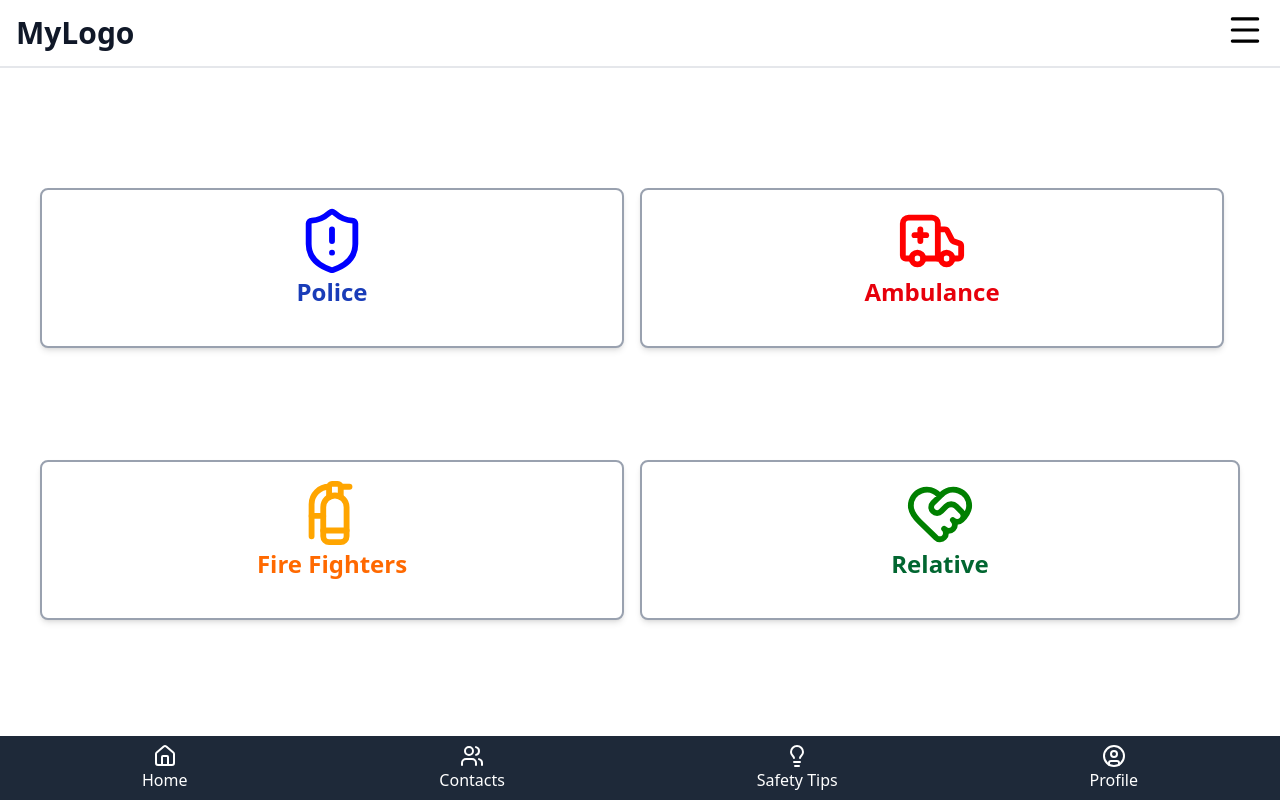
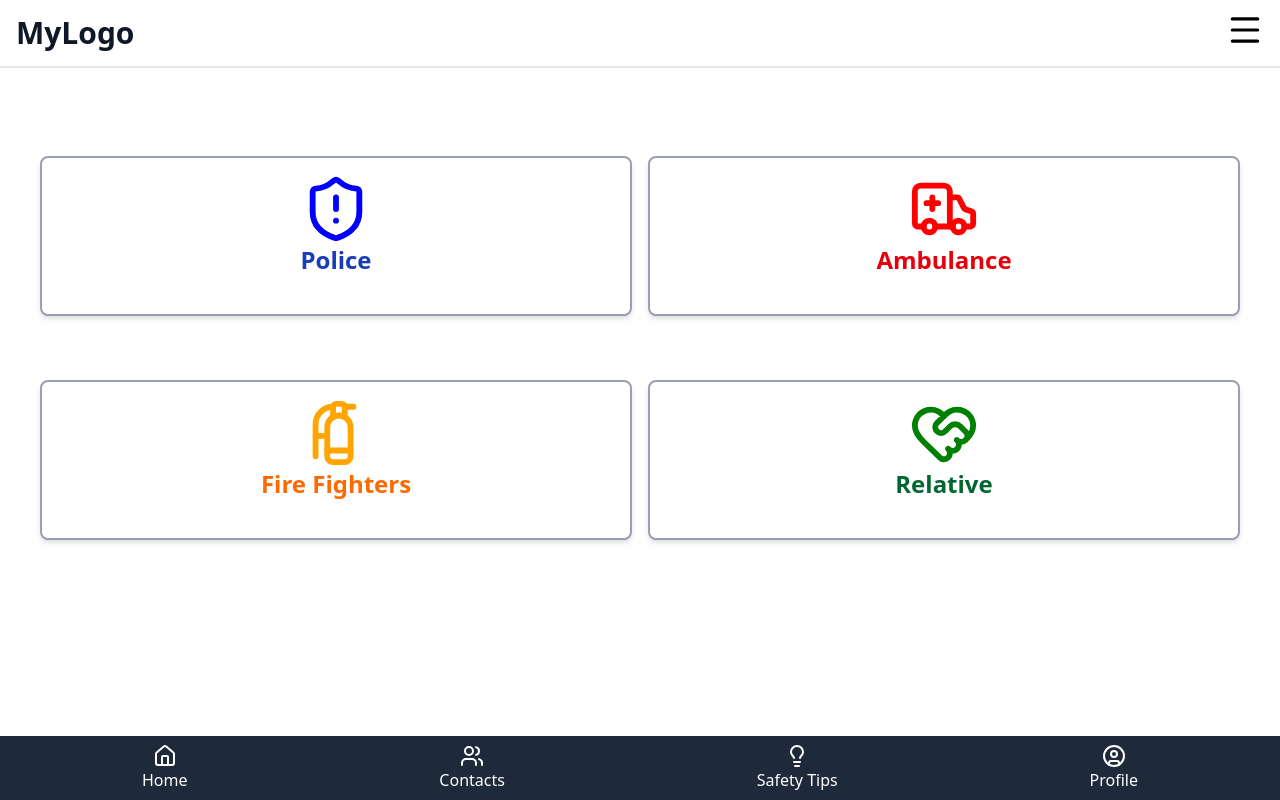
Before and after one commit to Mr-Ossom/EmergencyResponseAppUI, a React (Vite) app: page /#/ in a window 1280 px wide. Built offline with nearby package versions, Linux system fonts and the light colour scheme.

Commit message:
HomePage-Update

```diff
--- a/src/Components/Home.jsx
+++ b/src/Components/Home.jsx
@@ -12,7 +12,7 @@ const Home = () => {
   return (
     <div>
         <TopNav />
-            <section className='w-screen py-16 px-10 h-[calc(100vh-8rem)] bg-white space-x-4 justify-center items-center grid grid-cols-2 '>
+            <section className='w-screen py-16 px-10 h-140 bg-white gap-4 justify-center items-center grid grid-cols-2'>
                 <button onClick={() => navigate('/src/Components/PolicePage.jsx')} className='items-center h-40 flex flex-col border-2 border-gray-400 rounded-lg p-4 shadow-md bg-white hover:bg-gray-100'>
                     <ShieldAlert size={70} color='blue ' />
                     <p className='text-2xl text-blue-800 font-semibold'>Police</p>
```
